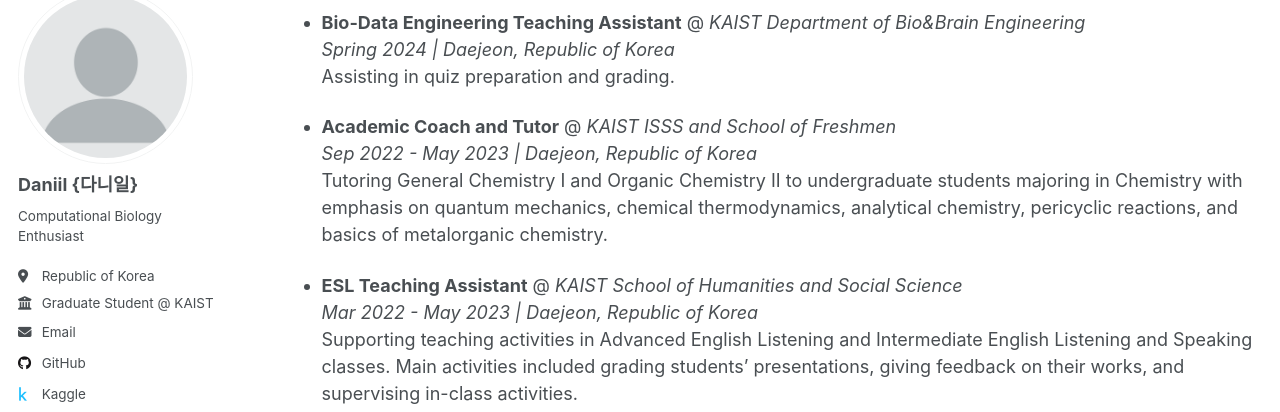
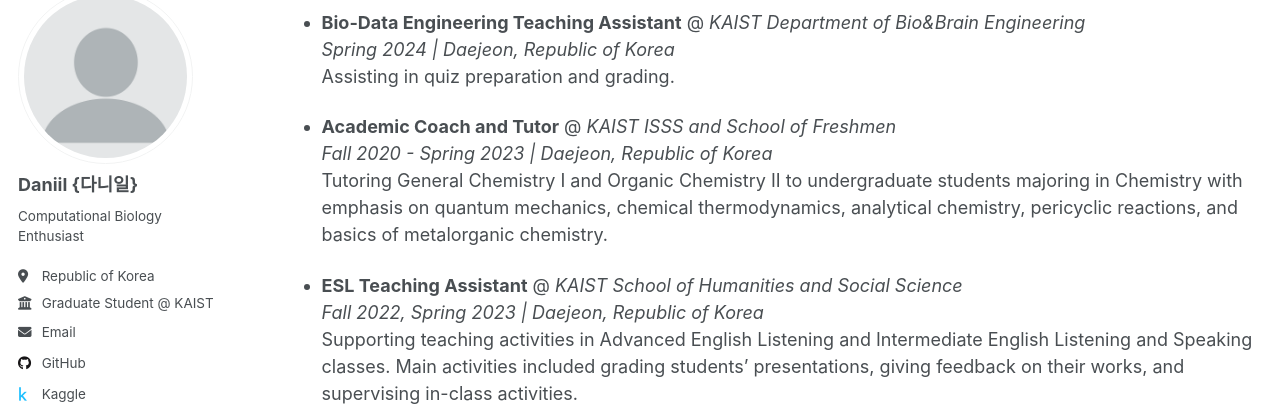
Before and after one commit to daniilmelnichenko/daniilmelnichenko.github.io, a Jekyll site: the page built from _pages/cv.md, in a window 1280 px wide and 900 px high, scrolled down 1183 px. Shown: the part 117-529 px from the top of the window. Built offline with Jekyll 4.4.1, drawn with Linux system fonts in a browser that asks for light colours.

Commit message:
cv update

```diff
--- a/_pages/cv.md
+++ b/_pages/cv.md
@@ -60,12 +60,12 @@ grading programming assignments.</span>
 <span style="display: inline-block; width: 100%;">Assisting in quiz preparation and grading.</span>
 
 * **Academic Coach and Tutor** @ *KAIST ISSS and School of Freshmen*
-<span style="display: inline-block; width: 100%;">*Sep 2022 - May 2023 | Daejeon, Republic of Korea*</span>
+<span style="display: inline-block; width: 100%;">*Fall 2020 - Spring 2023 | Daejeon, Republic of Korea*</span>
 <span style="display: inline-block; width: 100%;">Tutoring General Chemistry I and Organic Chemistry II to undergraduate students majoring in Chemistry
 with emphasis on quantum mechanics, chemical thermodynamics, analytical chemistry, pericyclic reactions, and basics of metalorganic chemistry. </span>
 
 * **ESL Teaching Assistant** @ *KAIST School of Humanities and Social Science*
-<span style="display: inline-block; width: 100%;">*Mar 2022 - May 2023 | Daejeon, Republic of Korea*</span>
+<span style="display: inline-block; width: 100%;">*Fall 2022, Spring 2023 | Daejeon, Republic of Korea*</span>
 <span style="display: inline-block; width: 100%;">Supporting teaching activities in Advanced English Listening and Intermediate English Listening and Speaking classes. Main activities included grading students’ presentations, giving feedback on their works, and supervising in-class activities.</span>
 
 * **High Council Member** @ *[Republican Board of Problem Authors in Olympiad Chemistry](https://qazcho.kz/) (non-profit)*
```
